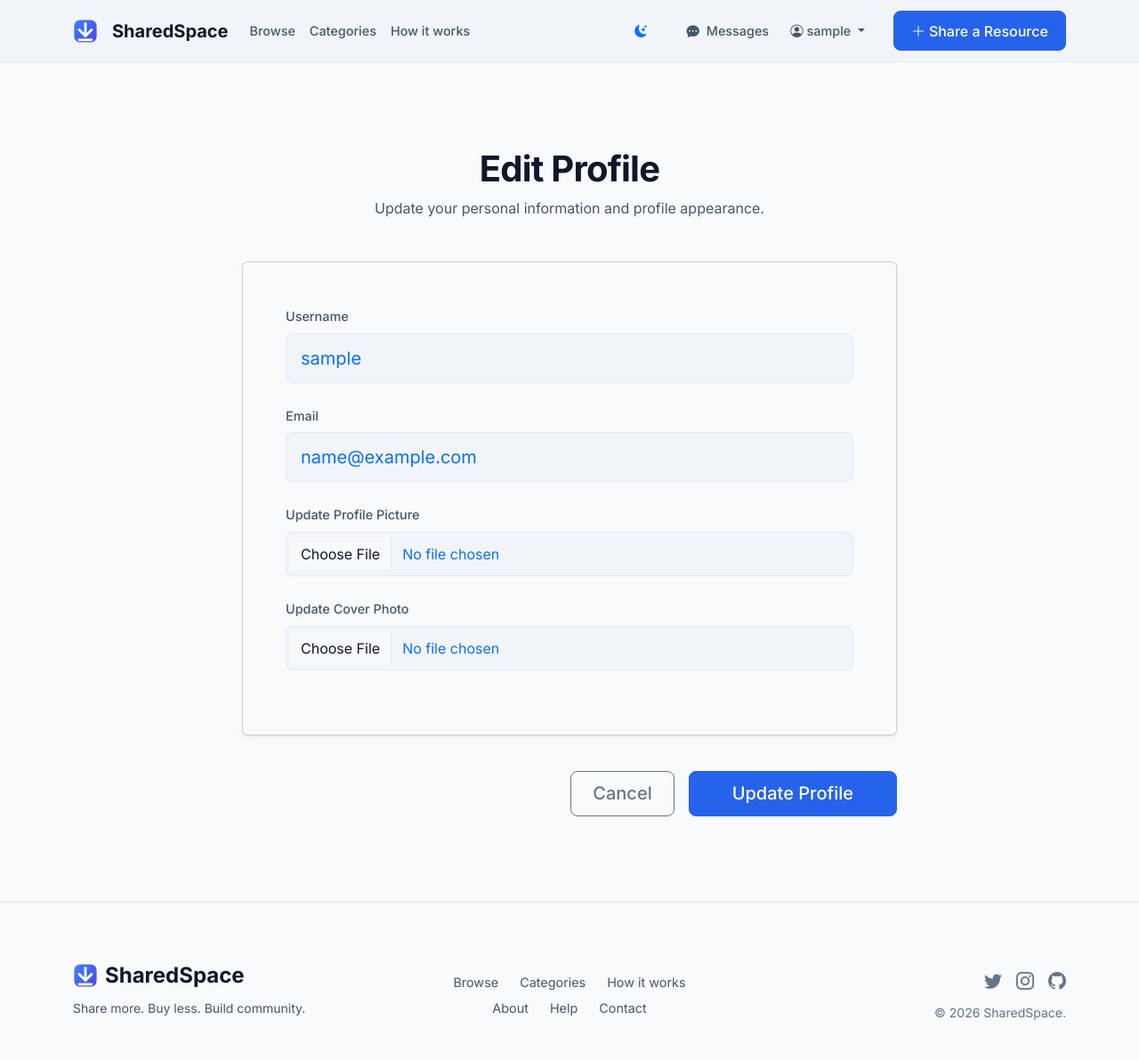
After one commit to omkar333333/sharedspace, a Flask app: page /profile/edit in a window 1280 px wide. The commit adds this page. Shown: the whole page at 89% size. Run offline with Flask 3, Linux system fonts and the light colour scheme; the visitor is signed in with stand-in values (Sample User, id 1); data that the repository does not hold is empty; some libraries are stand-ins or nearby versions.

Commit message:
feat: add image upload for resources, user profile banners and avatars, and chat deletion

```diff
--- a/app/forms.py
+++ b/app/forms.py
@@ -1,5 +1,6 @@
 from flask_wtf import FlaskForm
 from wtforms import StringField, PasswordField, SubmitField, BooleanField, TextAreaField, SelectField, FloatField, DateField
+from flask_wtf.file import FileField, FileAllowed
 from wtforms.validators import DataRequired, Length, Email, EqualTo, ValidationError, Optional
 from app.models import User
 
@@ -26,6 +27,30 @@ class LoginForm(FlaskForm):
     remember = BooleanField('Remember Me')
     submit = SubmitField('Login')
 
+class UpdateProfileForm(FlaskForm):
+    username = StringField('Username', validators=[DataRequired(), Length(min=2, max=20)])
+    email = StringField('Email', validators=[DataRequired(), Email()])
+    profile_picture = FileField('Update Profile Picture', validators=[Optional(), FileAllowed(['jpg', 'png', 'jpeg'])])
+    cover_picture = FileField('Update Cover Photo', validators=[Optional(), FileAllowed(['jpg', 'png', 'jpeg'])])
+    submit = SubmitField('Update Profile')
+
+    def __init__(self, original_username, original_email, *args, **kwargs):
+        super(UpdateProfileForm, self).__init__(*args, **kwargs)
+        self.original_username = original_username
+        self.original_email = original_email
+
+    def validate_username(self, username):
+        if username.data != self.original_username:
+            user = User.query.filter_by(username=username.data).first()
+            if user:
+                raise ValidationError('That username is taken. Please choose a different one.')
+
+    def validate_email(self, email):
+        if email.data != self.original_email:
+            user = User.query.filter_by(email=email.data).first()
+            if user:
+                raise ValidationError('That email is already registered.')
+
 class ResourceForm(FlaskForm):
     title = StringField('Title', validators=[DataRequired(), Length(max=100)])
     description = TextAreaField('Description', validators=[DataRequired()])
@@ -43,6 +68,7 @@ class ResourceForm(FlaskForm):
     ], validators=[DataRequired()], default='Rent')
     location = StringField('Location', validators=[DataRequired(), Length(max=100)])
     image_url = StringField('Image URL', validators=[Optional(), Length(max=255)])
+    image_file = FileField('Upload Image', validators=[FileAllowed(['jpg', 'png', 'jpeg'])])
     currency = SelectField('Currency', choices=[
         ('USD', 'USD ($)'),
         ('EUR', 'EUR (€)'),
--- a/app/models.py
+++ b/app/models.py
@@ -19,6 +19,8 @@ class User(db.Model, UserMixin):
     created_at = db.Column(db.DateTime, nullable=False, default=datetime.utcnow)
     is_active = db.Column(db.Boolean, default=True)
     rating = db.Column(db.Float, default=5.0)
+    profile_image_url = db.Column(db.String(255), nullable=True)
+    cover_image_url = db.Column(db.String(255), nullable=True)
 
     resources = db.relationship('Resource', backref='owner', lazy=True)
     borrowed = db.relationship('Booking', backref='borrower', lazy=True)
--- a/app/routes.py
+++ b/app/routes.py
@@ -3,11 +3,12 @@ from flask_login import login_user, current_user, logout_user, login_required
 from werkzeug.security import generate_password_hash, check_password_hash
 from app import db
 from app.models import User, Resource, Booking, Purchase, Message
-from app.forms import RegistrationForm, LoginForm, ResourceForm, BookingForm, PurchaseForm, MessageForm
+from app.forms import RegistrationForm, LoginForm, ResourceForm, BookingForm, PurchaseForm, MessageForm, UpdateProfileForm
 from datetime import datetime
 import qrcode
 import io
-
+import os
+import secrets
 main = Blueprint('main', __name__)
 
 @main.app_context_processor
@@ -15,6 +16,15 @@ def inject_globals():
     if current_user.is_authenticated:
         return {'unread_count': current_user.unread_message_count()}
     return {'unread_count': 0}
+
+def save_picture(form_picture):
+    random_hex = secrets.token_hex(8)
+    _, f_ext = os.path.splitext(form_picture.filename)
+    picture_fn = random_hex + f_ext
+    picture_path = os.path.join(current_app.root_path, 'static', 'resource_pics', picture_fn)
+    os.makedirs(os.path.dirname(picture_path), exist_ok=True)
+    form_picture.save(picture_path)
+    return url_for('static', filename='resource_pics/' + picture_fn)
 
 
 # --- Authentication Routes ---
@@ -112,12 +122,16 @@ def resource_qrcode(resource_id):
 def create_resource():
     form = ResourceForm()
     if form.validate_on_submit():
+        final_image_url = form.image_url.data
+        if form.image_file.data:
+            final_image_url = save_picture(form.image_file.data)
+
         resource = Resource(
             title=form.title.data,
             description=form.description.data,
             category=form.category.data,
             location=form.location.data,
-            image_url=form.image_url.data,
+            image_url=final_image_url,
             currency=form.currency.data,
             daily_price=form.daily_price.data,
             listing_type=form.listing_type.data,
@@ -139,11 +153,15 @@ def update_resource(resource_id):
         return redirect(url_for('main.resource_detail', resource_id=resource.id))
     form = ResourceForm()
     if form.validate_on_submit():
+        if form.image_file.data:
+            resource.image_url = save_picture(form.image_file.data)
+        elif form.image_url.data:
+            resource.image_url = form.image_url.data
+
         resource.title = form.title.data
         resource.description = form.description.data
         resource.category = form.category.data
         resource.location = form.location.data
-        resource.image_url = form.image_url.data
         resource.currency = form.currency.data
         resource.daily_price = form.daily_price.data
         resource.listing_type = form.listing_type.data
@@ -306,7 +324,27 @@ def update_purchase_status(purchase_id, status):
 
 # --- User Profiles & Follow Routes ---
 
+@main.route('/profile/edit', methods=['GET', 'POST'])
+@login_required
+def edit_profile():
+    form = UpdateProfileForm(current_user.username, current_user.email)
+    if form.validate_on_submit():
+        if form.profile_picture.data:
+            current_user.profile_image_url = save_picture(form.profile_picture.data)
+        if form.cover_picture.data:
+            current_user.cover_image_url = save_picture(form.cover_picture.data)
+        current_user.username = form.username.data
+        current_user.email = form.email.data
+        db.session.commit()
+        flash('Your profile has been updated!', 'success')
+        return redirect(url_for('main.user_profile', user_id=current_user.id))
+    elif request.method == 'GET':
+        form.username.data = current_user.username
+        form.email.data = current_user.email
+    return render_template('users/edit_profile.html', title='Edit Profile', form=form)
+
 @main.route('/user/<int:user_id>')
+@login_required
 def user_profile(user_id):
     user = User.query.get_or_404(user_id)
     resources = Resource.query.filter_by(owner=user).order_by(Resource.created_at.desc()).all()
@@ -403,6 +441,17 @@ def send_message(recipient_id):
         flash('Message sent!', 'success')
     return redirect(url_for('main.messages', recipient_id=recipient.id, resource_id=resource_id))
 
+@main.route('/messages/<int:recipient_id>/delete', methods=['POST'])
+@login_required
+def delete_messages(recipient_id):
+    Message.query.filter(
+        ((Message.sender_id == current_user.id) & (Message.recipient_id == recipient_id)) |
+        ((Message.sender_id == recipient_id) & (Message.recipient_id == current_user.id))
+    ).delete()
+    db.session.commit()
+    flash('Conversation has been deleted.', 'success')
+    return redirect(url_for('main.messages'))
+
 # --- Dashboard ---
 
 @main.route('/dashboard')
--- /dev/null
+++ b/app/templates/users/edit_profile.html
@@ -0,0 +1,64 @@
+{% extends "base.html" %}
+
+{% block content %}
+<div class="row justify-content-center mt-5 mb-5">
+    <div class="col-lg-8">
+        <div class="text-center mb-5">
+            <h1 class="fw-bold">{{ title }}</h1>
+            <p class="text-secondary">Update your personal information and profile appearance.</p>
+        </div>
+
+        <form method="POST" action="" enctype="multipart/form-data">
+            {{ form.hidden_tag() }}
+
+            <div class="card bg-surface border-color p-4 p-md-5 mb-4 shadow-sm">
+
+                <div class="mb-4">
+                    {{ form.username.label(class="form-label") }}
+                    {% if form.username.errors %}
+                        {{ form.username(class="form-control form-control-lg is-invalid bg-main border-color text-primary") }}
+                        <div class="invalid-feedback">{% for error in form.username.errors %}<span>{{ error }}</span>{% endfor %}</div>
+                    {% else %}
+                        {{ form.username(class="form-control form-control-lg bg-main border-color text-primary") }}
+                    {% endif %}
+                </div>
+
+                <div class="mb-4">
+                    {{ form.email.label(class="form-label") }}
+                    {% if form.email.errors %}
+                        {{ form.email(class="form-control form-control-lg is-invalid bg-main border-color text-primary") }}
+                        <div class="invalid-feedback">{% for error in form.email.errors %}<span>{{ error }}</span>{% endfor %}</div>
+                    {% else %}
+                        {{ form.email(class="form-control form-control-lg bg-main border-color text-primary") }}
+                    {% endif %}
+                </div>
+
+                <div class="mb-4">
+                    {{ form.profile_picture.label(class="form-label") }}
+                    {% if form.profile_picture.errors %}
+                        {{ form.profile_picture(class="form-control is-invalid bg-main border-color text-primary") }}
+                        <div class="invalid-feedback">{% for error in form.profile_picture.errors %}<span>{{ error }}</span>{% endfor %}</div>
+                    {% else %}
+                        {{ form.profile_picture(class="form-control bg-main border-color text-primary") }}
+                    {% endif %}
+                </div>
+
+                <div class="mb-4">
+                    {{ form.cover_picture.label(class="form-label") }}
+                    {% if form.cover_picture.errors %}
+                        {{ form.cover_picture(class="form-control is-invalid bg-main border-color text-primary") }}
+                        <div class="invalid-feedback">{% for error in form.cover_picture.errors %}<span>{{ error }}</span>{% endfor %}</div>
+                    {% else %}
+                        {{ form.cover_picture(class="form-control bg-main border-color text-primary") }}
+                    {% endif %}
+                </div>
+            </div>
+
+            <div class="d-flex justify-content-end gap-3 pt-3">
+                <a href="{{ url_for('main.user_profile', user_id=current_user.id) }}" class="btn btn-outline-secondary btn-lg px-4">Cancel</a>
+                {{ form.submit(class="btn btn-primary btn-lg px-5") }}
+            </div>
+        </form>
+    </div>
+</div>
+{% endblock %}
```
Also changed, not shown: app/templates/messages/inbox.html (+17 -6 lines), app/templates/resources/create.html (+17 -2 lines), app/templates/users/profile.html (+41 -24 lines), init_db.py (added, +7 -0 lines), pythonanywhere_wsgi_example.py (added, +14 -0 lines), app/static/resource_pics/311ccdeeddc947b2.jpg (added).
